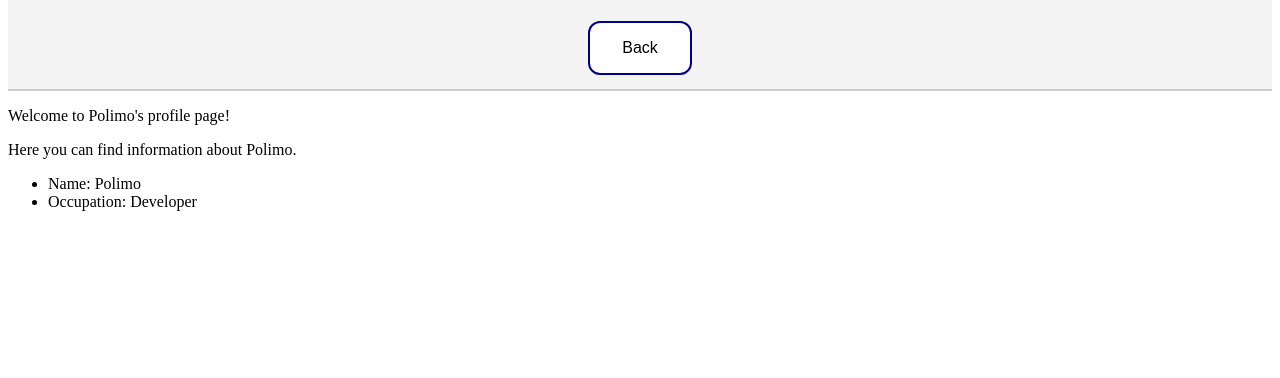
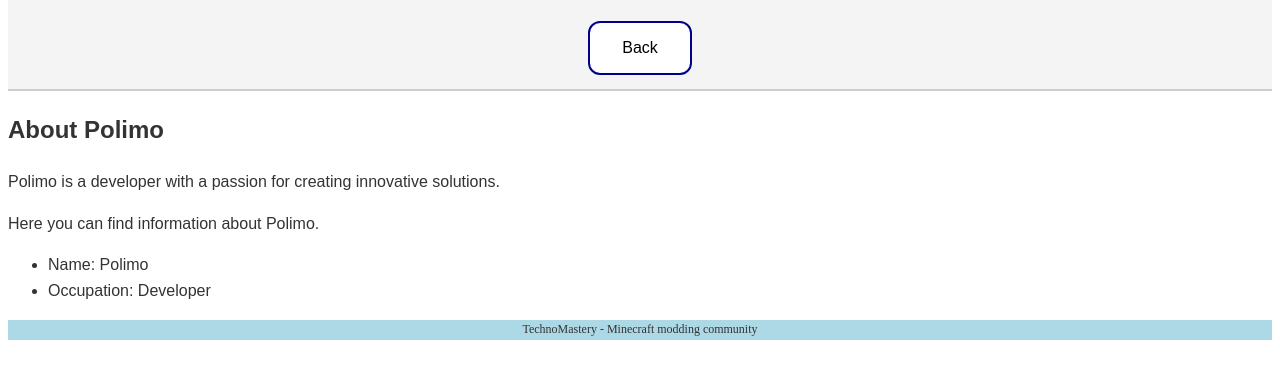
Before and after one commit to TechnoMastery/TechnoWeb, a plain HTML site: page pages/profiles/polimo/index.html in a window 1280 px wide. Shown: the part 76-454 px from the top of the page. Drawn offline with Linux system fonts and the light colour scheme.

Commit message:
changed polimo's page to look like other's one

```diff
--- a/pages/profiles/polimo/index.html
+++ b/pages/profiles/polimo/index.html
@@ -11,13 +11,21 @@
 <body>
     <header>
         <h1>Polimo's Profile</h1>
-        <a href="../../profiles/"><button class="buttons button-darkblue">Back</button></a>
+        <nav>
+            <a href="../../profiles/"><button class="buttons button-darkblue">Back</button></a>
+        </nav>
     </header>
-    <p>Welcome to Polimo's profile page!</p>
-    <p>Here you can find information about Polimo.</p>
+    <main>
+        <h2>About Polimo</h2>
+        <p>Polimo is a developer with a passion for creating innovative solutions.</p>
+        <p>Here you can find information about Polimo.</p>
     <ul>
         <li>Name: Polimo</li>
         <li>Occupation: Developer</li>
     </ul>
+    </main>
+    <footer>
+        <p>TechnoMastery - Minecraft modding community</p>
+    </footer>
 </body>
 </html>
```
